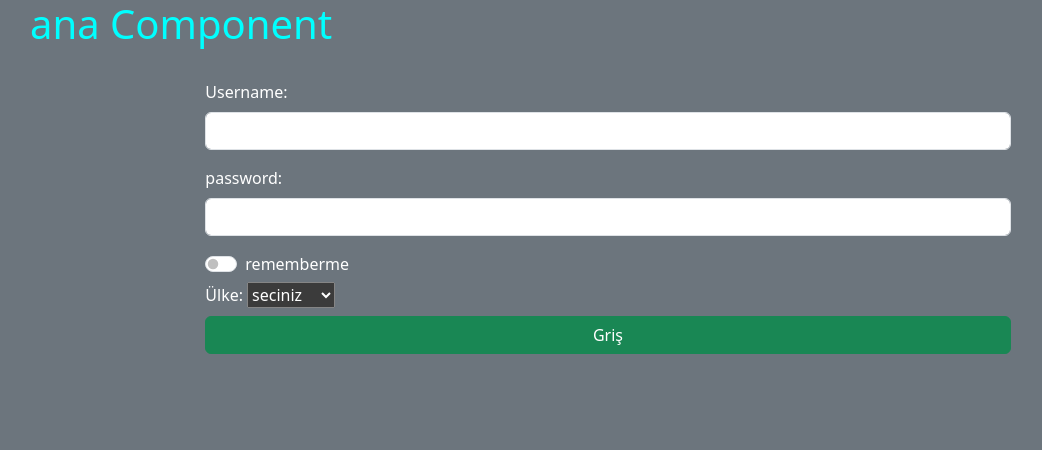
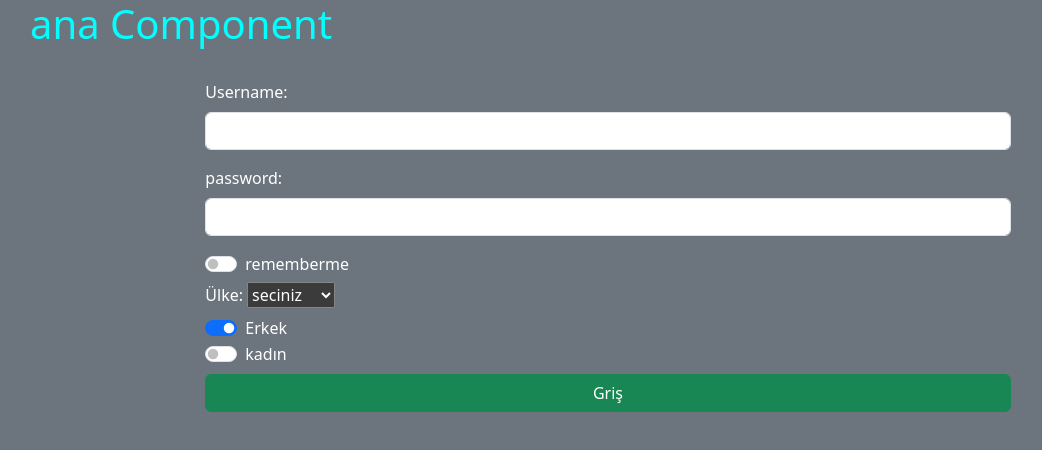
Before and after one commit to Kerim-ARAT/Turkcell-Anglur-Apps, an Angular app in the folder angularapp/: page / in a window 1280 px wide. Shown: the top 450 px of the page, without its empty margins (52-1094 px from the left). Built offline with nearby package versions, Linux system fonts and the light colour scheme.

Commit message:
Reactive Forms 8. Kısım ( Radio Buttons-1)
Reactive Forms 8. Kısım ( Radio Buttons-1)

```diff
--- a/angularapp/src/app/Forms/reactive/reactive.component.html
+++ b/angularapp/src/app/Forms/reactive/reactive.component.html
@@ -22,7 +22,11 @@
                     <option *ngFor="let item of countryMenu" value="{{item.value}}">{{item.text}}</option>
                 </select>
             </div>
-
+            <div class="container m-1">
+                <div class="form-check" *ngFor="let item of genderMenu">
+                    <input class="form-check-input" type="radio" [value]="item.value" formControlName="gender">{{item.text}}
+                </div>
+            </div>
             <div class="d-grid gap-2 mb-1">
                 <button type="submit" class="btn btn-success mt-1">Griş</button>
             </div>
--- a/angularapp/src/app/Forms/reactive/reactive.component.ts
+++ b/angularapp/src/app/Forms/reactive/reactive.component.ts
@@ -2,6 +2,7 @@ import { Component } from '@angular/core';
 import { FormBuilder, FormControl, FormGroup, FormsModule, ReactiveFormsModule } from '@angular/forms';
 import { CountrDropMenu } from '../../models/countr-drop-menu';
 import { NgFor } from '@angular/common';
+import {GenderRadioMenu} from '../../models/gender-radio-menu'
 
 @Component({
   selector: 'app-reactive',
@@ -13,12 +14,14 @@ import { NgFor } from '@angular/common';
 export class ReactiveComponent {
   loginForm: FormGroup;
   countryMenu:CountrDropMenu[]=[{text:"seciniz",value:0},{text:"Turkiye",value:1},{text:"Almanya",value:2},{text:"Fransa",value:3}]
+  genderMenu:GenderRadioMenu[]=[{text:"Erkek",value:1},{text:"kadın",value:2}]
   constructor(fb: FormBuilder) {
     this.loginForm = fb.group({
       userName: '', /* FormControl() nesnesi */
       passWord: '',
       rememberMe:false,
-      countr:0
+      countr:0,
+      gender:[1]
     })
   }
   gris(){
--- /dev/null
+++ b/angularapp/src/app/models/gender-radio-menu.ts
@@ -0,0 +1,5 @@
+export interface GenderRadioMenu {
+    text:string;
+    value:number;
+
+}
```
